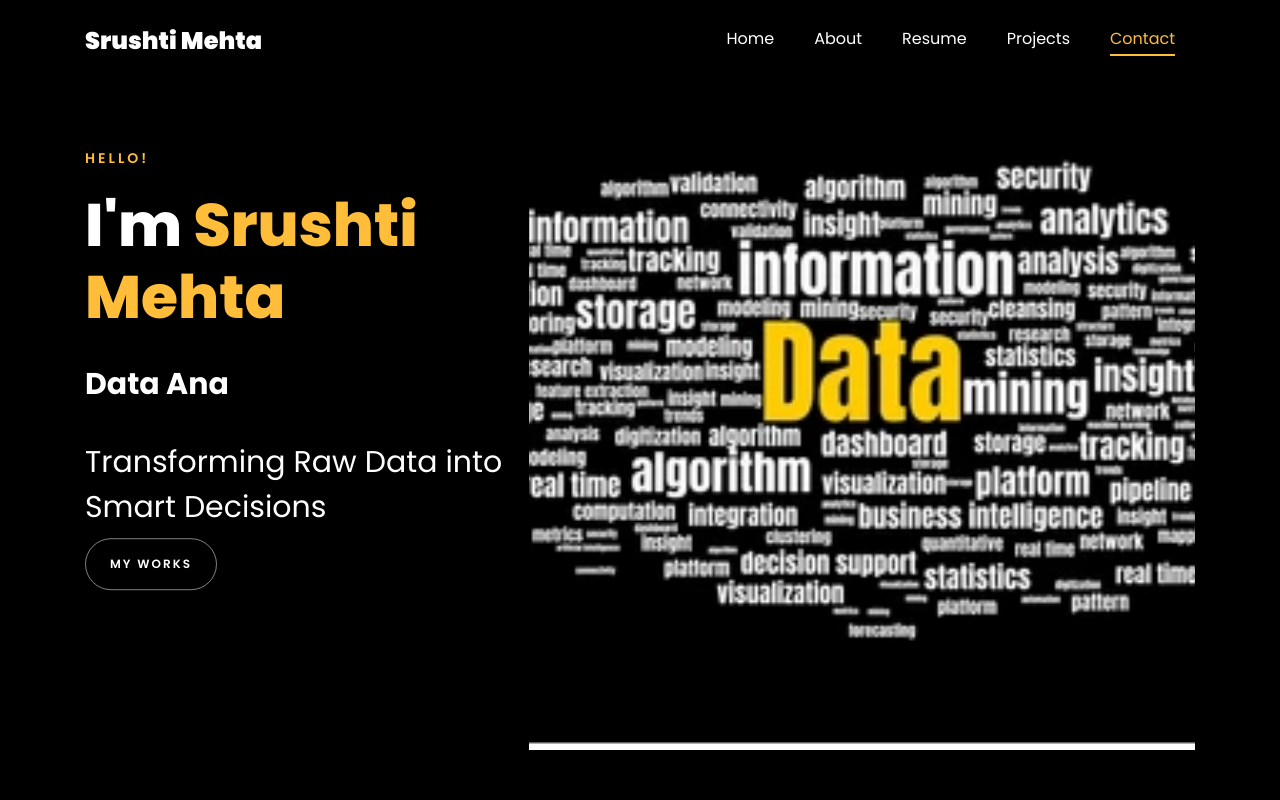
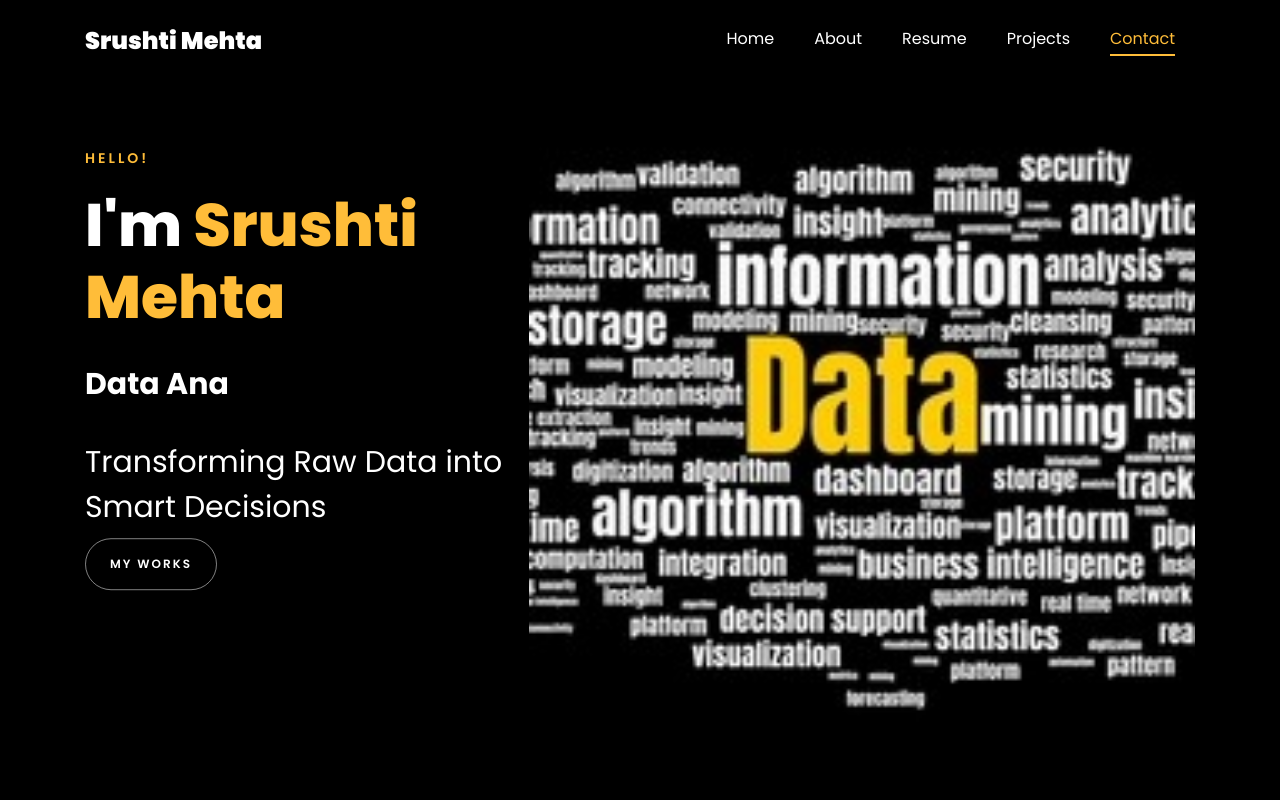
Before and after one commit to Srushti-M18/srushtimehta.github.io, a plain HTML site: page index.html in a window 1280 px wide. Shown: the top 800 px of the page. Drawn offline with Linux system fonts and the light colour scheme; files whose address does not match are found by name.

Commit message:
new commit

```diff
--- a/index.html
+++ b/index.html
@@ -141,7 +141,7 @@
 	      	<div class="overlay"></div>
 	         <div class="container">
 	          <div class="row d-md-flex no-gutters slider-text align-items-end justify-content-end" data-scrollax-parent="true">
-	          	<div class="one-third js-fullheight order-md-last img" style="background-image:url(images/bg1.jpeg);">
+	          	<div class="one-third js-fullheight order-md-last img" style="background-image:url(images/bg1.png);">
 	          	 <div class="overlay"></div>
 	          	</div>
 		          <div class="one-forth d-flex  align-items-center ftco-animate" data-scrollax=" properties: { translateY: '70%' }">
```
Also changed, not shown: images/bg1.jpeg (deleted), images/bg1.png (added).
